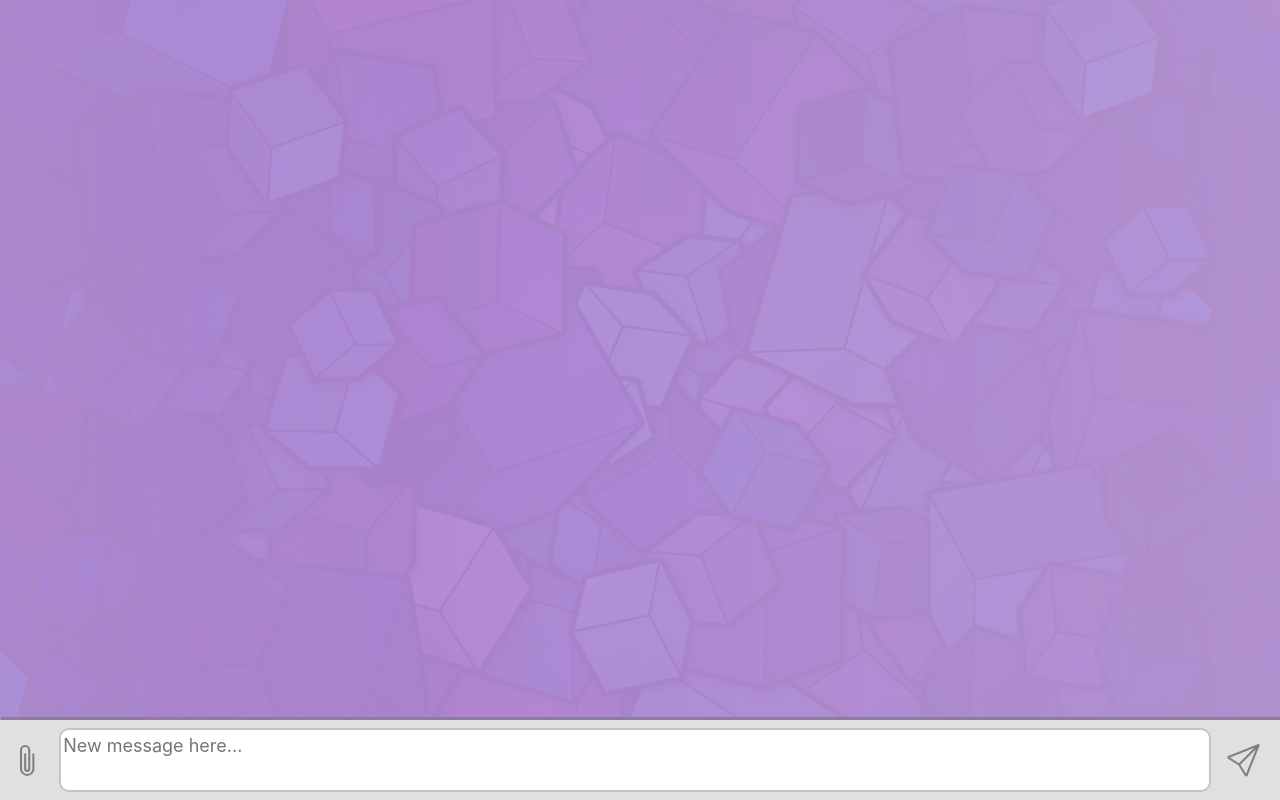
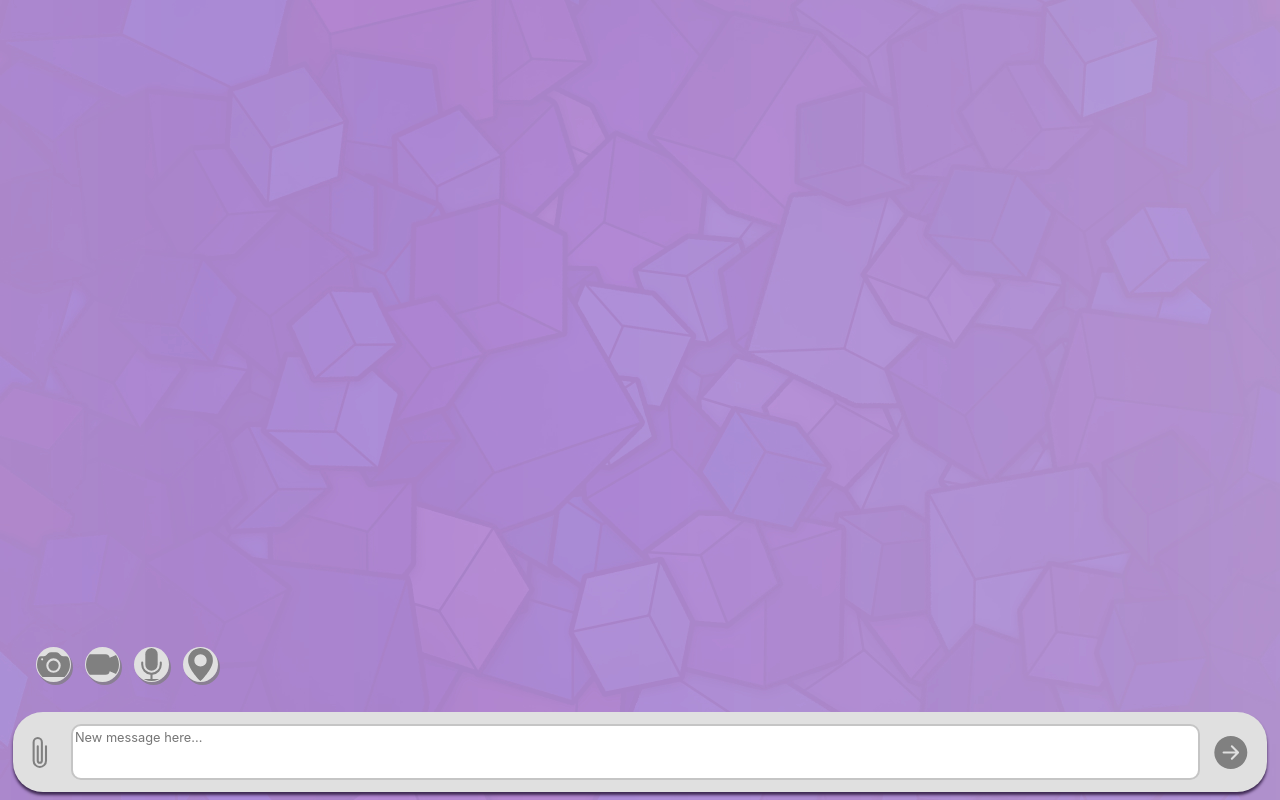
Before and after one commit to CoralKuta/MaKore, a React (Create React App) app: page / in a window 1280 px wide. Both pictures are taken after a click on the icon 27 px from the left and 760 px from the top of the page. Built offline with nearby package versions, Linux system fonts and the light colour scheme.

Commit message:
attached components icons has been added

```diff
--- a/src/TypingBoard/TypingBoard.css
+++ b/src/TypingBoard/TypingBoard.css
@@ -1,18 +1,20 @@
 .gray-low-panel {
   position: fixed;
-  bottom:0px;
+  bottom:1vh;
+  left:1%;
   align-items: center;
   height: 10vh;
   max-height: 40%;
-  width: 100%;
+  width: 98%;
   flex-direction: row;
   background-color: #e0e0e0;
-  box-shadow: 1px -3px #8a7f94;
+  box-shadow: 0px 3px 3px #3e2952;
+  border-radius: 30px;
 
 }
 
 .message-board {
-  height: 80%;
+  height: 70%;
   max-height: 200%;
   width: 90%;
   align-items: center;
@@ -23,41 +25,46 @@
   border-radius: 10px;
   border: 2px solid rgb(197, 197, 197);
   resize: none;
-  font-size: large;
+  font-size:80%;
 }
 
   .bi {
     max-height: 35px;
+    width: 3%;
+    min-height: 5px;
+    bottom: 0px;
+    margin:7px;
     fill:gray;
     cursor: pointer;
     display: inline-flexbox;
+    padding: 1px;
   }
 
   .bi-paperclip{
-    bottom: 0px;
     left: 0px;
-    margin:7px;
     margin-right: 0px;
     margin-left: 8px;
-    padding: 1px;
-    min-height: 5px;
-    width:3%;
 
   }
-  .bi-send{
-    bottom: 0px;
+  .bi-arrow-right-circle-fill{
     right: 0px;
-    margin:7px;
     margin-left: 0px;
-    padding: 1px;
-    width: 3%;
-    min-height: 5px;
+
   }
 
   .bi:hover {
     background-color: #dbdbdb;
-    border: 0.5px solid #e6e6e6;
-    border-radius: 5px;
+    border: 0.5px solid #d8d8d8;
+    border-radius: 10px;
     fill: #a27bc5;
 
   }
+
+  .attached{
+    height: 7vh;
+    border-radius: 100px;
+    position: absolute;
+    display: none;
+    bottom: 12vh;
+    left: 2vh;
+  }
--- a/src/TypingBoard/TypingBoard.js
+++ b/src/TypingBoard/TypingBoard.js
@@ -1,39 +1,51 @@
 import './TypingBoard.css';
+import AttachComponent from './attachComponent/AttachComponent';
 import React, { Component } from 'react';
 import { useRef } from 'react';
 import { useState } from 'react';
+
 
 //TODO -
 //       1. validity check before sending (don't send message with blank chars)
 //       2. flexible textarea when breakline comes without damaging the icons size
 
 
-function TypingBoard({setter}) {
+function TypingBoard({ setter }) {
   const textBoard = useRef(null);
 
 
 
   const send = function () {
     //send message if it isn't empty
-    if(textBoard.current.value != ""){
-      console.log(textBoard.current.value);
+    if (textBoard.current.value != "") {
       setter(textBoard.current.value);
+      document.getElementById("attached").style.display = "none"
       //clean the text board (input field)
-      textBoard.current.value='';
+      textBoard.current.value = '';
     }
+  }
+  const attach = function () {
+    if (document.getElementById("attached").style.display != "block")
+      document.getElementById("attached").style.display = "block"
+    else
+      document.getElementById("attached").style.display = "none"
   }
 
 
   return (
     <div className="gray-low-panel d-flex">
-      <svg id="attachBtn" xmlns="http://www.w3.org/2000/svg" className="bi bi-paperclip" viewBox="0 0 16 16">
+      <div id="attached" className="attached">
+        <AttachComponent />
+      </div>
+      <svg onClick={attach} xmlns="http://www.w3.org/2000/svg" className="bi bi-paperclip" viewBox="0 0 16 16">
         <path d="M4.5 3a2.5 2.5 0 0 1 5 0v9a1.5 1.5 0 0 1-3 0V5a.5.5 0 0 1 1 0v7a.5.5 0 0 0 1 0V3a1.5 1.5 0 1 0-3 0v9a2.5 2.5 0 0 0 5 0V5a.5.5 0 0 1 1 0v7a3.5 3.5 0 1 1-7 0V3z" />
       </svg>
-      <textarea ref={textBoard}  className="message-board w-80" placeholder="New message here..."></textarea>
-      <svg onClick={send} xmlns="http://www.w3.org/2000/svg" className="bi bi-send" viewBox="0 0 16 16" >
-        <path d="M15.854.146a.5.5 0 0 1 .11.54l-5.819 14.547a.75.75 0 0 1-1.329.124l-3.178-4.995L.643 7.184a.75.75 0 0 1 .124-1.33L15.314.037a.5.5 0 0 1 .54.11ZM6.636 10.07l2.761 4.338L14.13 2.576 6.636 10.07Zm6.787-8.201L1.591 6.602l4.339 2.76 7.494-7.493Z" />
+      <textarea ref={textBoard} className="message-board w-80" placeholder="New message here..."></textarea>
+      <svg onClick={send} xmlns="http://www.w3.org/2000/svg" className="bi  bi-arrow-right-circle-fill" viewBox="0 0 16 16" >
+        <path d="M8 0a8 8 0 1 1 0 16A8 8 0 0 1 8 0zM4.5 7.5a.5.5 0 0 0 0 1h5.793l-2.147 2.146a.5.5 0 0 0 .708.708l3-3a.5.5 0 0 0 0-.708l-3-3a.5.5 0 1 0-.708.708L10.293 7.5H4.5z" />
       </svg>
     </div>
+
   );
 }
 
--- /dev/null
+++ b/src/TypingBoard/attachComponent/AttachComponent.css
@@ -0,0 +1,18 @@
+.attach-panel {
+  float: left;
+  height: 90%;
+  }
+
+  .attach-panel .bi {
+    height: 100%;
+    width: fit-content;
+    bottom: 0px;
+    margin:7px;
+    background-color: #e0e0e0;
+    cursor: pointer;
+    display: inline-flexbox;
+    padding: 1px;
+    box-shadow: 2px 3px #8a7f94;
+    border-radius: 20px;
+
+  }
--- /dev/null
+++ b/src/TypingBoard/attachComponent/AttachComponent.js
@@ -0,0 +1,30 @@
+import './AttachComponent.css';
+
+
+
+
+
+function AttachComponent() {
+
+    return (
+        <div className="attach-panel">
+            <svg xmlns="http://www.w3.org/2000/svg" class="bi bi-camera-fill" viewBox="0 0 16 16">
+                <path d="M10.5 8.5a2.5 2.5 0 1 1-5 0 2.5 2.5 0 0 1 5 0z" />
+                <path d="M2 4a2 2 0 0 0-2 2v6a2 2 0 0 0 2 2h12a2 2 0 0 0 2-2V6a2 2 0 0 0-2-2h-1.172a2 2 0 0 1-1.414-.586l-.828-.828A2 2 0 0 0 9.172 2H6.828a2 2 0 0 0-1.414.586l-.828.828A2 2 0 0 1 3.172 4H2zm.5 2a.5.5 0 1 1 0-1 .5.5 0 0 1 0 1zm9 2.5a3.5 3.5 0 1 1-7 0 3.5 3.5 0 0 1 7 0z" />
+            </svg>
+            <svg xmlns="http://www.w3.org/2000/svg"  class="bi bi-camera-video-fill" viewBox="0 0 16 16">
+                <path fill-rule="evenodd" d="M0 5a2 2 0 0 1 2-2h7.5a2 2 0 0 1 1.983 1.738l3.11-1.382A1 1 0 0 1 16 4.269v7.462a1 1 0 0 1-1.406.913l-3.111-1.382A2 2 0 0 1 9.5 13H2a2 2 0 0 1-2-2V5z" />
+            </svg>
+            <svg xmlns="http://www.w3.org/2000/svg"  class="bi bi-mic-fill" viewBox="0 0 16 16">
+                <path d="M5 3a3 3 0 0 1 6 0v5a3 3 0 0 1-6 0V3z" />
+                <path d="M3.5 6.5A.5.5 0 0 1 4 7v1a4 4 0 0 0 8 0V7a.5.5 0 0 1 1 0v1a5 5 0 0 1-4.5 4.975V15h3a.5.5 0 0 1 0 1h-7a.5.5 0 0 1 0-1h3v-2.025A5 5 0 0 1 3 8V7a.5.5 0 0 1 .5-.5z" />
+            </svg>
+            <svg xmlns="http://www.w3.org/2000/svg" class="bi bi-geo-alt-fill" viewBox="0 0 16 16">
+                <path d="M8 16s6-5.686 6-10A6 6 0 0 0 2 6c0 4.314 6 10 6 10zm0-7a3 3 0 1 1 0-6 3 3 0 0 1 0 6z" />
+            </svg>
+        </div>
+
+    );
+}
+
+export default AttachComponent;
--- a/src/convBoard/ConvBoard.css
+++ b/src/convBoard/ConvBoard.css
@@ -5,3 +5,20 @@
   max-height: 100vh;
   overflow: auto;
 }
+
+/* width */
+::-webkit-scrollbar {
+  width: 2vh;
+}
+
+/* Track */
+::-webkit-scrollbar-track {
+  box-shadow: inset 0 0 4px rgb(73, 73, 73);
+  border-radius: 10px;
+}
+
+/* Handle */
+::-webkit-scrollbar-thumb {
+  background: rgb(192, 192, 192);
+  border-radius: 10px;
+}
--- a/src/message/Message.css
+++ b/src/message/Message.css
@@ -19,7 +19,7 @@
     margin-right: 20px;
     max-width: 90%;
     margin-bottom: 0px;
-    font-size: large;
+    font-size: medium;
     overflow-wrap: break-word;
     white-space: pre-line;
     float: left;
@@ -28,6 +28,6 @@
 .time-msg{
     position: relative;
     margin-bottom: 0px;
-    font-size:small;
+    font-size:x-small;
     float: right;
 }
```
